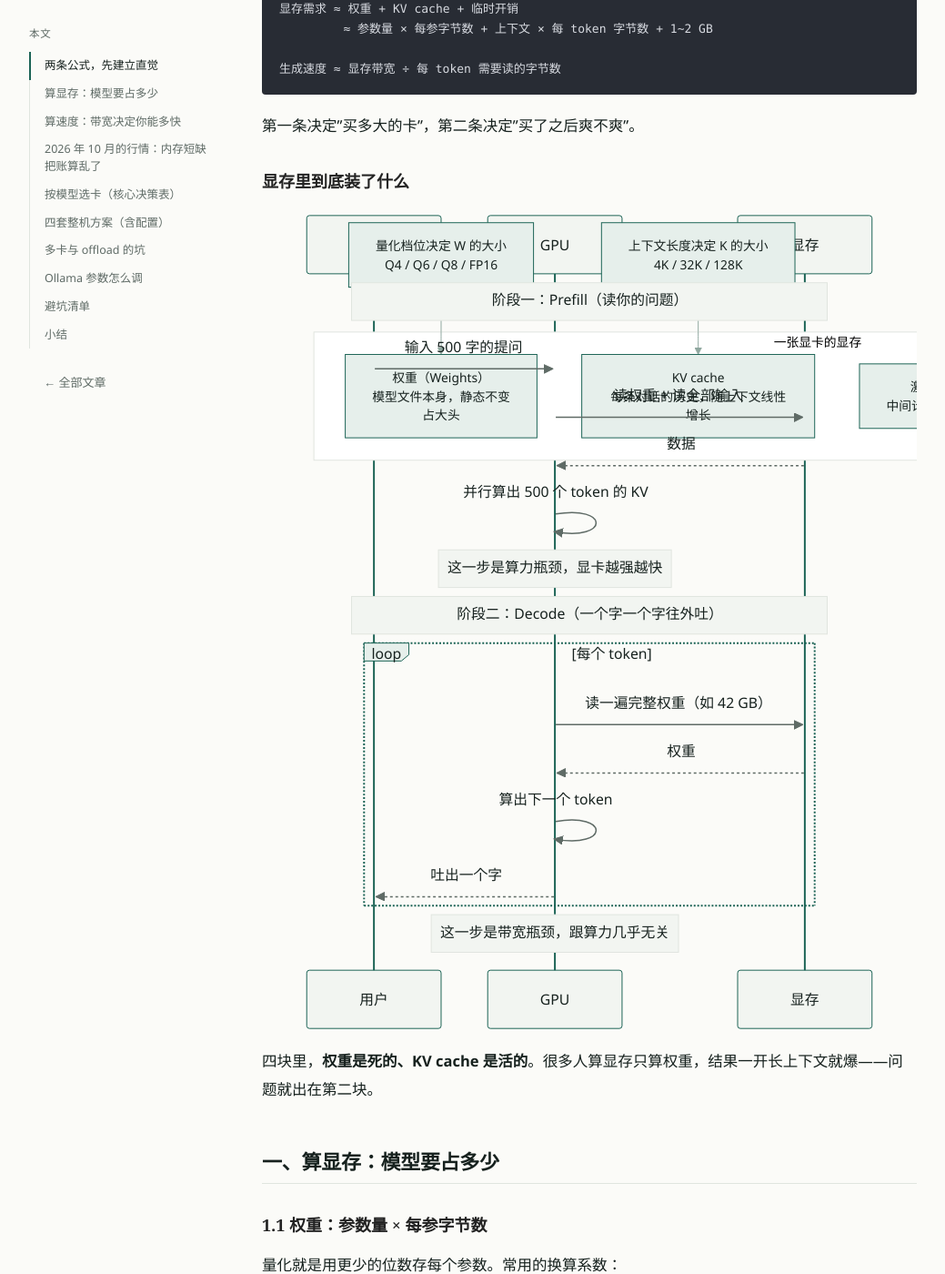
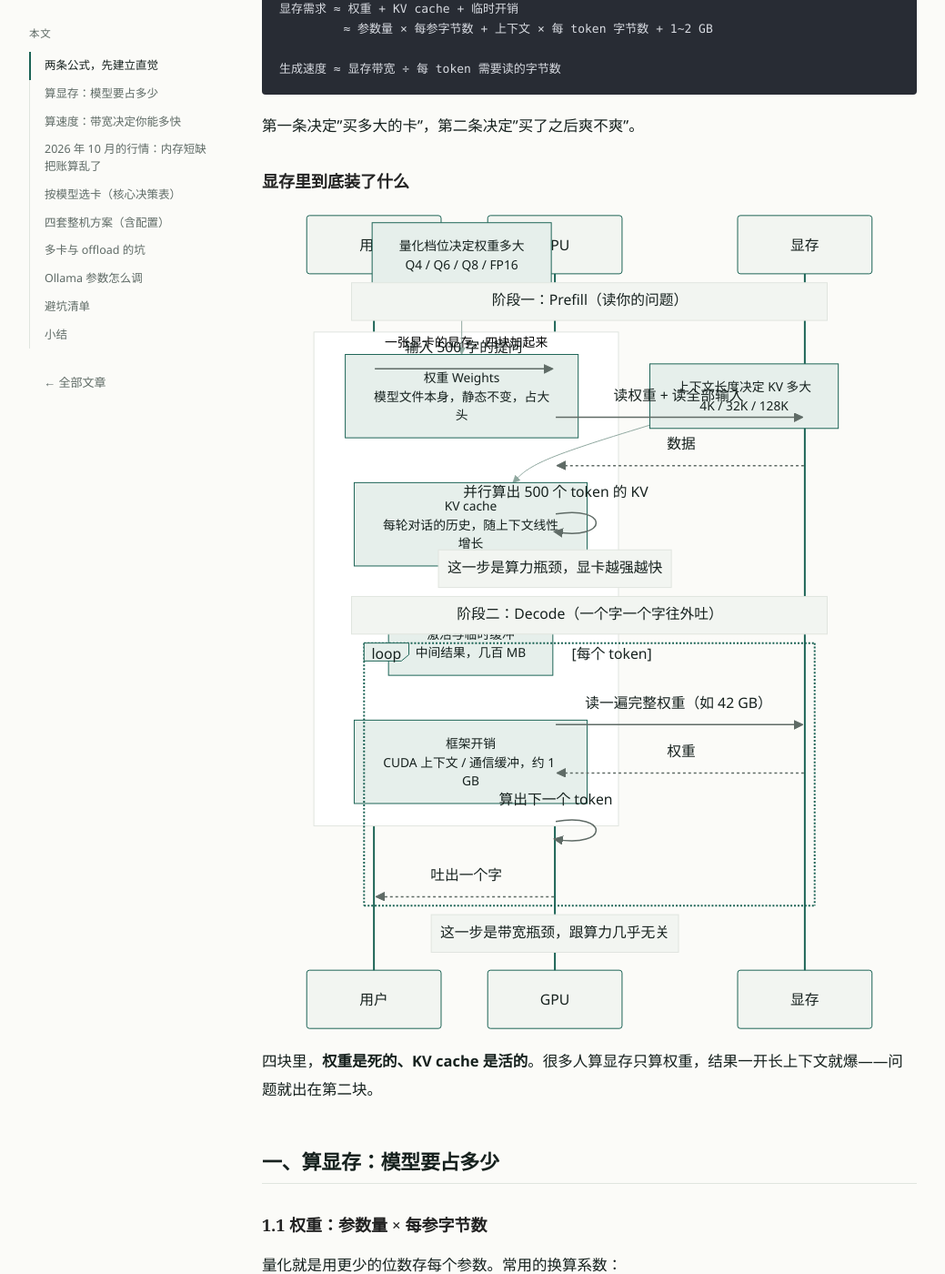
Before and after one commit to lnsyyj/lnsyyj.github.io, a Jekyll site: the page built from _posts/2026-10-27-ollama-gpu-buying-guide.md, in a window 1280 px wide and 1400 px high, scrolled down 796 px. Shown: the whole window at 91% size, without its empty margins (108-1147 px from the left). Built offline with Jekyll 4.4.1, drawn with Linux system fonts in a browser that asks for light colours.

Commit message:
fix(gpu): 显存构成图改用不可见链接纵向堆叠，避免被压到 0.63 缩放

````diff
--- a/_posts/2026-10-27-ollama-gpu-buying-guide.md
+++ b/_posts/2026-10-27-ollama-gpu-buying-guide.md
@@ -28,14 +28,15 @@ tags: [Ollama, 显卡选型, 显存, 本地大模型, RTX 5090, RTX 3090, 统一
 
 ```mermaid
 flowchart TB
-    subgraph VRAM["一张显卡的显存"]
-        W["权重（Weights）<br/>模型文件本身，静态不变<br/>占大头"]
-        K["KV cache<br/>每条对话的历史，随上下文线性增长"]
-        A["激活与临时缓冲<br/>中间计算结果，几百 MB"]
-        F["框架开销<br/>CUDA context / 通信缓冲<br/>约 1 GB"]
+    subgraph VRAM["一张显卡的显存，四块加起来"]
+        W["权重 Weights<br/>模型文件本身，静态不变，占大头"]
+        K["KV cache<br/>每轮对话的历史，随上下文线性增长"]
+        A["激活与临时缓冲<br/>中间结果，几百 MB"]
+        F["框架开销<br/>CUDA 上下文 / 通信缓冲，约 1 GB"]
+        W ~~~ K ~~~ A ~~~ F
     end
-    Q["量化档位决定 W 的大小<br/>Q4 / Q6 / Q8 / FP16"]
-    L["上下文长度决定 K 的大小<br/>4K / 32K / 128K"]
+    Q["量化档位决定权重多大<br/>Q4 / Q6 / Q8 / FP16"]
+    L["上下文长度决定 KV 多大<br/>4K / 32K / 128K"]
     Q --> W
     L --> K
 ```
````
